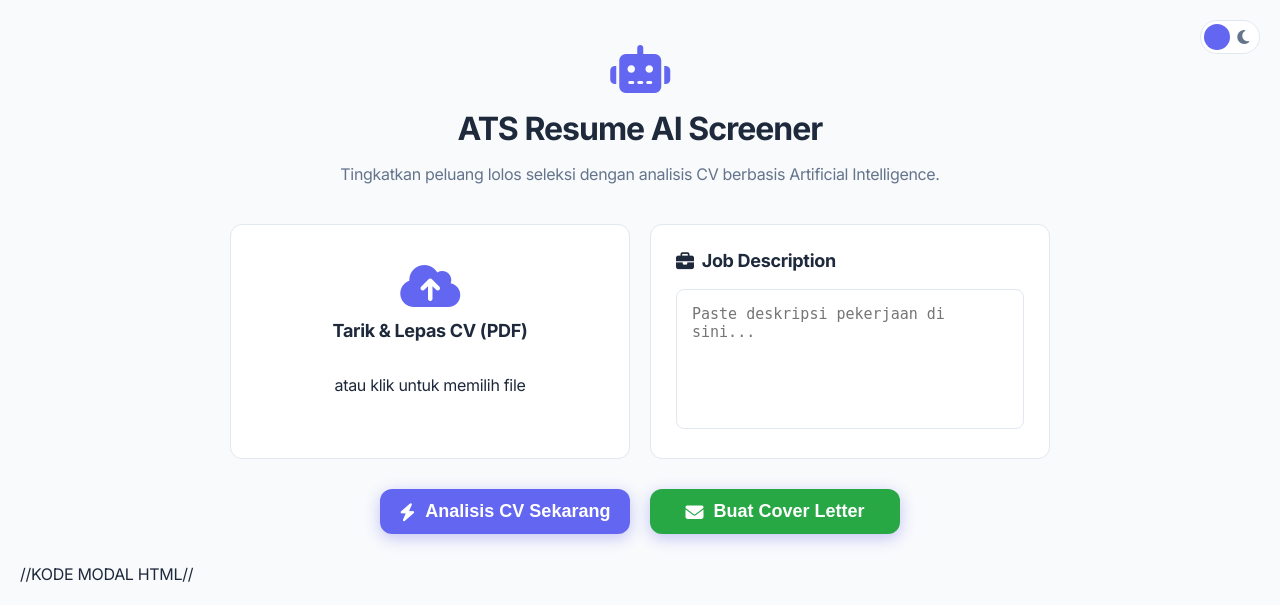
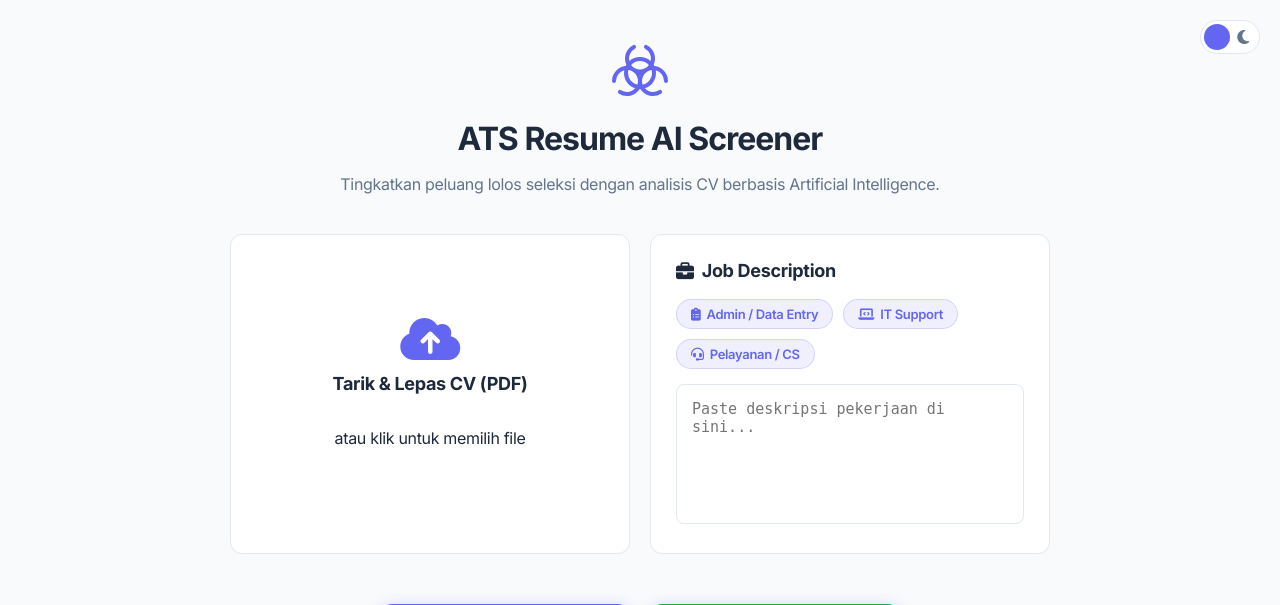
Before and after one commit to Jeizy32/AI-ATS-CV-Screener, a Flask app: page / in a window 1280 px wide. Shown: the top 605 px of the page. Run offline with Flask 3, Linux system fonts and the light colour scheme.

Commit message:
Update: Selesaikan kode CV ATS Screener, requirements, dan README

```diff
--- a/app/static/css/style.css
+++ b/app/static/css/style.css
@@ -254,3 +254,54 @@ ul { margin: 0; padding-left: 20px; line-height: 1.8; }
     box-shadow: var(--glass-shadow);
     min-width: 300px;
 }
+
+.logo-minimal {
+    margin-bottom: 15px;
+    display: flex;
+    justify-content: center;
+}
+
+.logo-wrapper {
+    margin-bottom: 15px;
+    display: flex;
+    justify-content: center;
+}
+
+.logo-svg {
+    fill: var(--primary);
+    width: 64px;
+    height: 64px;
+    transition: transform 0.3s ease;
+}
+
+.logo-svg:hover {
+    transform: scale(1.1) rotate(5deg);
+}
+.jd-templates {
+    display: flex;
+    gap: 10px;
+    margin-bottom: 15px;
+    flex-wrap: wrap;
+}
+
+.jd-badge {
+    background: rgba(99, 102, 241, 0.1);
+    color: var(--primary);
+    padding: 6px 14px;
+    border-radius: 20px;
+    font-size: 13px;
+    font-weight: 600;
+    cursor: pointer;
+    border: 1px solid rgba(99, 102, 241, 0.2);
+    transition: all 0.2s ease;
+    display: flex;
+    align-items: center;
+    gap: 6px;
+}
+
+.jd-badge:hover {
+    background: var(--primary);
+    color: white;
+    transform: translateY(-2px);
+    box-shadow: 0 4px 6px rgba(79, 70, 229, 0.2);
+}
--- a/app/templates/index.html
+++ b/app/templates/index.html
@@ -20,8 +20,12 @@
     </div>
 
     <div class="container">
-        <header>
-            <div class="logo-icon"><i class="fas fa-robot"></i></div>
+<header>
+    <div class="logo-wrapper">
+        <svg class="logo-svg" xmlns="http://www.w3.org/2000/svg" width="64" height="64" viewBox="0 0 256 256">
+            <path d="M185.68,104.28q-1.4-2.88-3.06-5.6a60,60,0,0,0-26.92-78,8,8,0,0,0-7.4,14.19A44,44,0,0,1,170.72,84.4a63.85,63.85,0,0,0-85.46,0A44,44,0,0,1,107.7,34.87a8,8,0,1,0-7.4-14.19,60,60,0,0,0-26.93,78,62.59,62.59,0,0,0-3.05,5.58A60.07,60.07,0,0,0,16,164a8,8,0,0,0,16,0,44.09,44.09,0,0,1,32.89-42.58A63.94,63.94,0,0,0,109,193.11a44,44,0,0,1-56.65,8,8,8,0,1,0-8.62,13.47A60,60,0,0,0,126.74,196l1.26,0,1.26,0a60,60,0,0,0,83.05,18.59,8,8,0,1,0-8.62-13.47,44,44,0,0,1-56.65-8,63.94,63.94,0,0,0,44.07-71.69A44.09,44.09,0,0,1,224,164a8,8,0,0,0,16,0A60.07,60.07,0,0,0,185.68,104.28ZM128,84a47.91,47.91,0,0,1,35.56,15.79,44,44,0,0,1-71.13,0A47.89,47.89,0,0,1,128,84Zm.12,49.92-.12.2-.12-.2h.24ZM80,132a47.6,47.6,0,0,1,1.44-11.65,44,44,0,0,1,36,58.46A48.07,48.07,0,0,1,80,132Zm58.57,46.81a44,44,0,0,1,36-58.46,48,48,0,0,1-36,58.46Z"></path>
+        </svg>
+    </div>
             <h1>ATS Resume AI Screener</h1>
             <p>Tingkatkan peluang lolos seleksi dengan analisis CV berbasis Artificial Intelligence.</p>
         </header>
@@ -35,10 +39,16 @@
                 <span id="fileName" class="file-name"></span>
             </div>
 
-            <div class="card jd-area">
-                <h3><i class="fas fa-briefcase"></i> Job Description</h3>
-                <textarea id="jdText" rows="6" placeholder="Paste deskripsi pekerjaan di sini..."></textarea>
+        <div class="card jd-area">
+            <h3><i class="fas fa-briefcase"></i> Job Description</h3>
+
+            <div class="jd-templates">
+                <span class="jd-badge" onclick="fillJD('admin')"><i class="fas fa-clipboard-list"></i> Admin / Data Entry</span>
+                <span class="jd-badge" onclick="fillJD('it')"><i class="fas fa-laptop-code"></i> IT Support</span>
+                <span class="jd-badge" onclick="fillJD('cs')"><i class="fas fa-headset"></i> Pelayanan / CS</span>
             </div>
+
+            <textarea id="jdText" rows="6" placeholder="Paste deskripsi pekerjaan di sini..."></textarea>
         </div>
 
         <div class="button-container">
@@ -60,14 +70,11 @@
             <hr>
 
             <div class="dashboard-grid">
-                //Main Score//
                 <div class="score-card glass-panel">
                     <h3>Skor Kecocokan</h3>
                     <h1 id="scoreValue">0%</h1>
                     <div class="progress-bar"><div id="progressFill" class="fill"></div></div>
                 </div>
-
-                //Radar Chart//
                 <div class="chart-card glass-panel">
                     <canvas id="radarChart"></canvas>
                 </div>
@@ -96,7 +103,6 @@
         </div>
     </div>
 
-    //KODE MODAL HTML//
     <div id="aiModal" class="modal-overlay hidden">
         <div class="modal-content glass-panel">
             <div class="modal-header">
@@ -304,4 +310,25 @@
         alert(data.error);
     }
 }
+function fillJD(role) {
+    const jdInput = document.getElementById('jdText');
+
+    const templates = {
+        admin: `Dibutuhkan staf Admin/Data Entry yang teliti dan disiplin. Tanggung jawab: melakukan entry data dengan akurat, menyusun jadwal kegiatan, manajemen arsip, dan berkoordinasi dengan tim lapangan. Kualifikasi: menguasai Microsoft Office (Word, Excel), memiliki ketertiban administrasi, serta mampu bekerja sama dalam tim.`,
+
+        it: `Dicari IT Staff/Informatika. Tugas utama: memberikan dukungan teknis komputer, mengelola sistem informasi, input data base, dan troubleshooting jaringan dasar. Syarat: Lulusan Teknik Informatika, memahami dasar perangkat keras/lunak, adaptif terhadap teknologi baru, dan berorientasi pada hasil.`,
+
+        cs: `Dibutuhkan Customer Service / Staf Pelayanan Masyarakat. Tugas: memberikan pelayanan prima kepada masyarakat, melakukan wawancara/pengumpulan data, dan komunikasi publik. Kualifikasi: memiliki public speaking yang baik, komunikatif, mampu bekerja di lingkungan dinamis, serta memiliki sertifikasi emotional intelligence menjadi nilai tambah.`
+    };
+
+    jdInput.value = templates[role];
+
+    jdInput.style.borderColor = "var(--primary)";
+    jdInput.style.backgroundColor = "rgba(99, 102, 241, 0.02)";
+
+    setTimeout(() => {
+        jdInput.style.borderColor = "var(--border)";
+        jdInput.style.backgroundColor = "transparent";
+    }, 500);
+}
     </script>
--- /dev/null
+++ b/requirements.txt
@@ -0,0 +1,4 @@
+Flask==3.1.3
+protobuf==7.35.1
+PyPDF2==3.0.1
+python-dotenv==1.2.2
```
Also changed, not shown: README.md (added), 1 other file.
